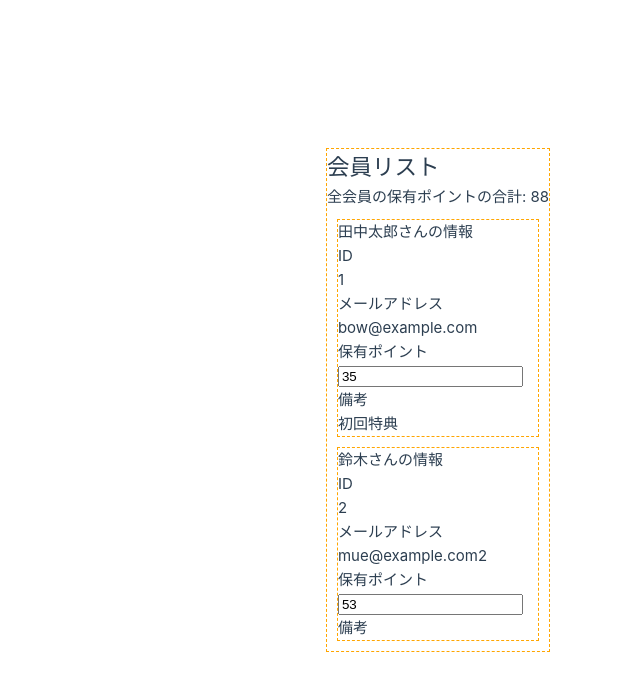
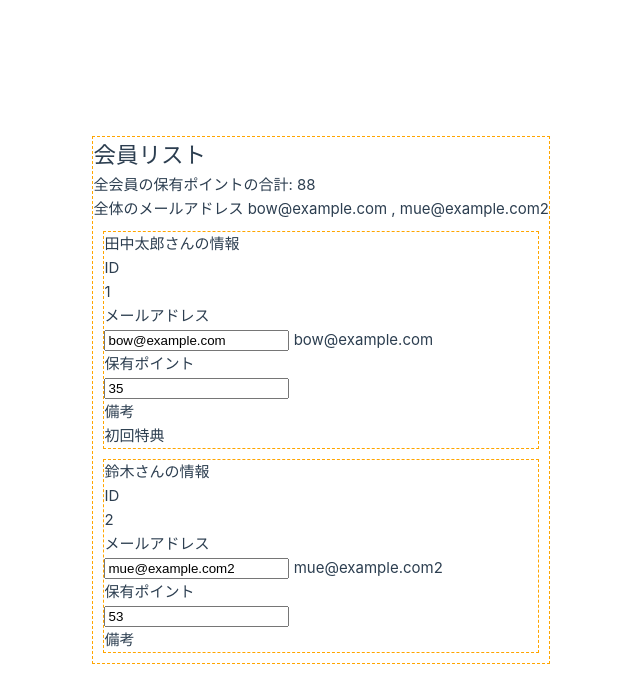
Before and after one commit to arakaki-asdf/hello-vue, a Vue app: page / in a window 1280 px wide. Shown: the top 692 px of the page, without its empty margins (80-720 px from the left). Built offline with nearby package versions, Linux system fonts and the light colour scheme.

Commit message:
provide,injectで全メールアドレス表示、各メールアドレス編集を実装

```diff
--- a/src/components/BaseSection.vue
+++ b/src/components/BaseSection.vue
@@ -13,12 +13,22 @@ const totalPoints = computed(
         return total;
     }
 );
+const allMails = computed(
+    (): string => {
+        let mails = [];
+        for (const item of memberList.values()) {
+            mails.push(item.email);
+        }
+        return mails.join(" , ");
+    }
+);
 </script>
 
 <template>
     <section>
         <h1>会員リスト</h1>
         <p>全会員の保有ポイントの合計: {{ totalPoints }}</p>
+        <p>全体のメールアドレス {{ allMails }}</p>
         <OneSection
             v-for="id in memberList.keys()"
             v-bind:key="id"
--- a/src/components/OneSection.vue
+++ b/src/components/OneSection.vue
@@ -8,11 +8,13 @@ interface Props {
 const props = defineProps<Props>();
 
 const memberList = inject("memberList") as Map<number, Member>;
-const member = computed(
-    (): Member => {
-        return memberList.get(props.id) as Member;
-    }
-);
+const member = memberList.get(props.id) as Member;
+// const member = computed((): Member => memberList.get(props.id) as Member);
+const onInput = (event: Event): void => {
+    const elem = event.target as HTMLInputElement;
+    // member.value.email = elem.value;
+    member.email = elem.value;
+};
 </script>
 
 <template>
@@ -23,11 +25,15 @@ const member = computed(
             <dd>{{ id }}</dd>
 
             <dt>メールアドレス</dt>
-            <dd>{{ member.email }}</dd>
+            <dd>
+                <input type="text" v-on:input="onInput" v-bind:value="member.email">
+                {{ member.email }}
+            </dd>
 
             <dt>保有ポイント</dt>
             <dd>
-                <input type="number" v-model.number="member.points">
+                <!-- <input type="number" v-model.number="member.points"> -->
+                <input type="number" v-model="member.points">
             </dd>
 
             <dt>備考</dt>
```
